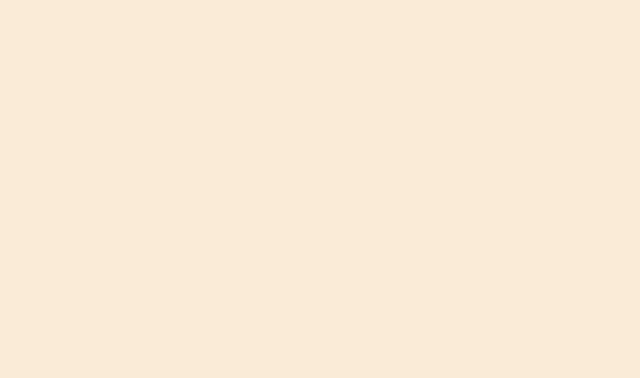
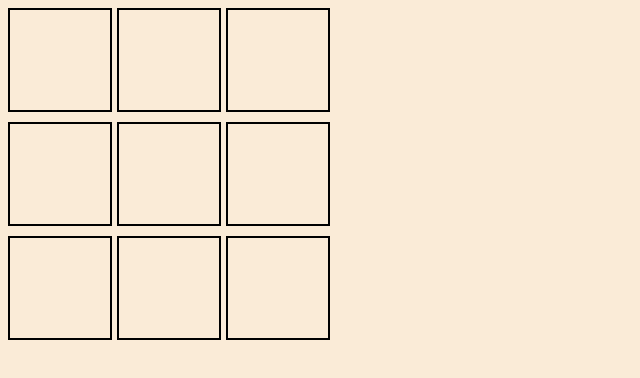
Before and after one commit to enchanted-coder/tictactoejs, a plain HTML site: page index.html in a window 1280 px wide. Shown: the whole page, without its empty margins (0-640 px from the left). Drawn offline with Linux system fonts and the light colour scheme.

Commit message:
added lots of changed more custom css multiple divs in html

```diff
--- a/index.html
+++ b/index.html
@@ -7,8 +7,26 @@
     <link href="style.css" rel="stylesheet">
   </head>
   <body>
+<div class="parent">
 
 
+  <div id="container1">
+    <button id="btn-1" class="button"></button>
+    <button id="btn-2" class="button"></button>
+    <button id="btn-3" class="button"></button>
+  </div>
+  <div id="container2">
+    <button id="btn-4" class="button"></button>
+    <button id="btn-5" class="button"></button>
+    <button id="btn-6" class="button"></button>
+
+  </div>
+  <div id="container3">
+    <button id="btn-7" class="button"></button>
+    <button id="btn-8" class="button"></button>
+    <button id="btn-9" class="button"></button>
+  </div>
+</div>
     <script src = "index.js" >
 
     </script>
--- a/style.css
+++ b/style.css
@@ -1,3 +1,13 @@
 body{
   background-color: antiquewhite;
 }
+
+.button{
+  background-color: antiquewhite;
+  width: 80px;
+  height: 80px;
+  margin-right: 1px;
+  padding: 50px;
+  margin-bottom: 10px;
+  border: 2px solid #000000;
+}
```
